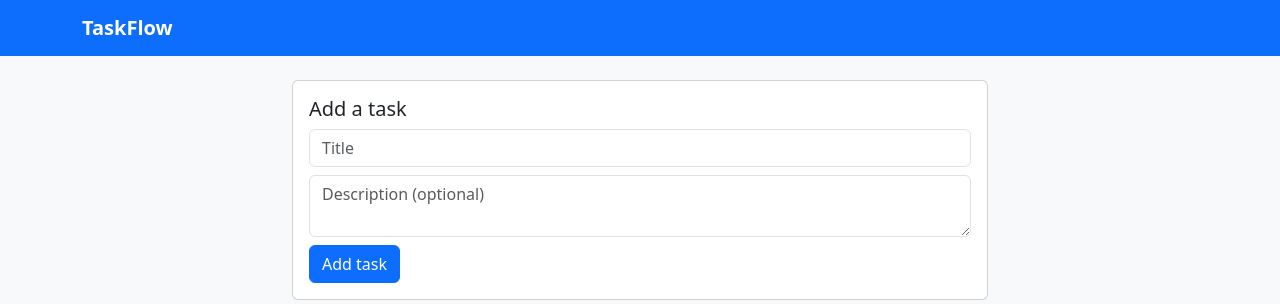
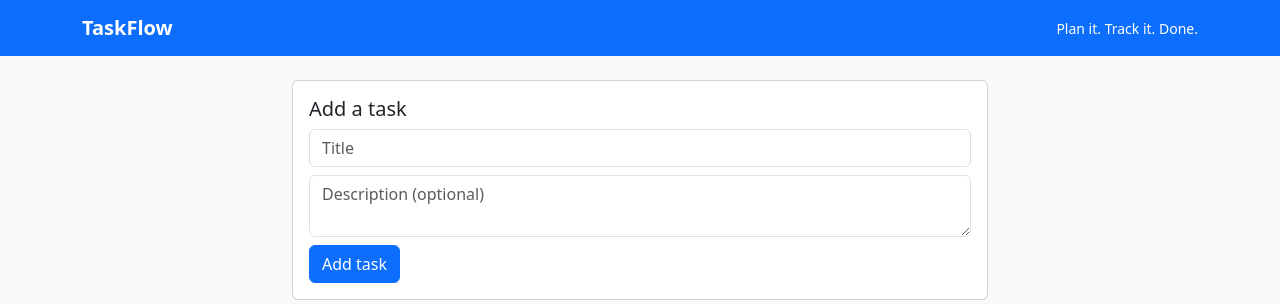
Before and after one commit to CharithaBandara04/taskflow-devops-cl05-g06, a Flask app: page / in a window 1280 px wide. Shown: the top 304 px of the page. Run offline with Flask 3, Linux system fonts and the light colour scheme; data that the repository does not hold is empty; some libraries are stand-ins or nearby versions.

Commit message:
S33-01b_local-tests-pass-ui-change.png
- Adds a short tagline beside the TaskFlow brand in the header
- Visible change used to demonstrate a change going from commit to production through the pipeline
- No logic changes, page title unchanged so existing tests still apply

```diff
--- a/app/templates/index.html
+++ b/app/templates/index.html
@@ -11,6 +11,7 @@
     <nav class="navbar navbar-dark bg-primary mb-4">
         <div class="container">
             <span class="navbar-brand fw-bold">TaskFlow</span>
+            <span class="navbar-text text-white small">Plan it. Track it. Done.</span>
         </div>
     </nav>
 
```
